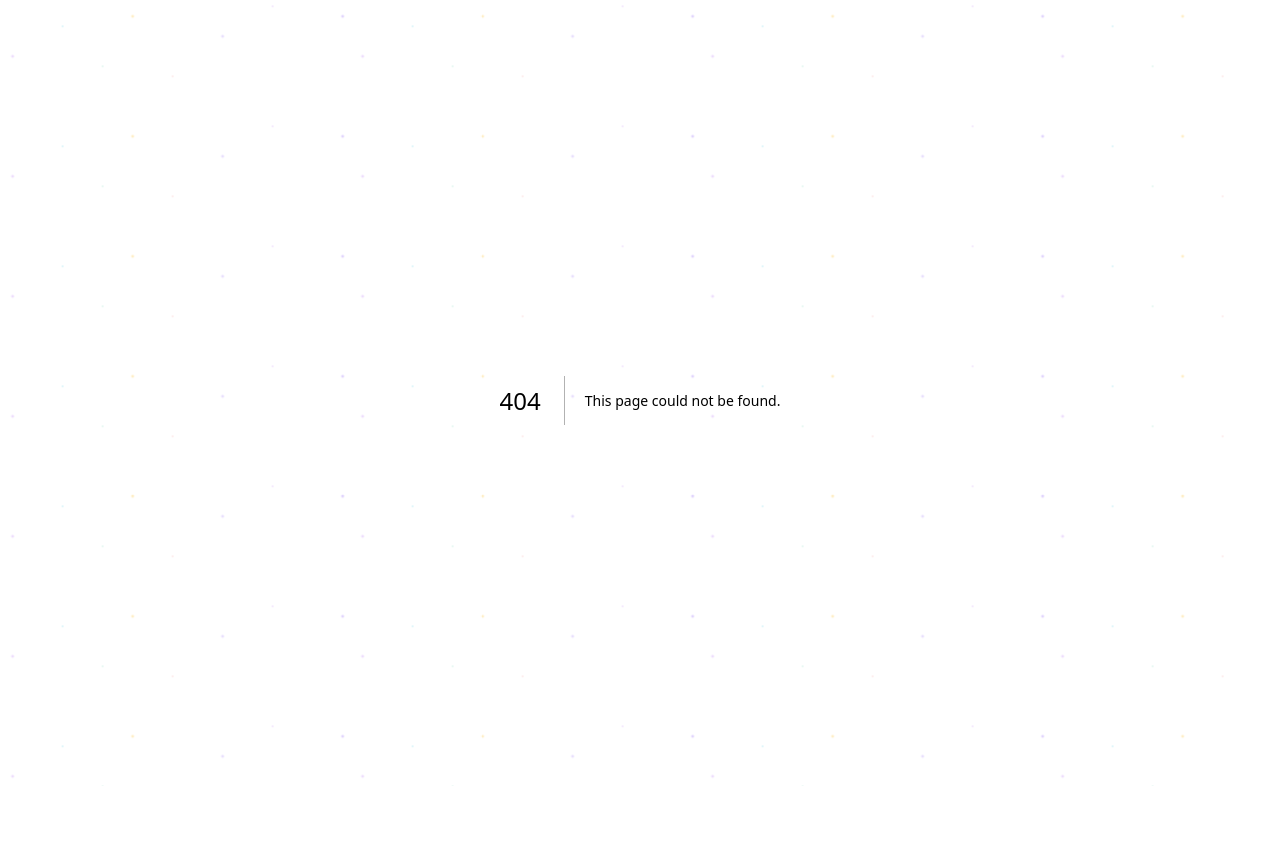
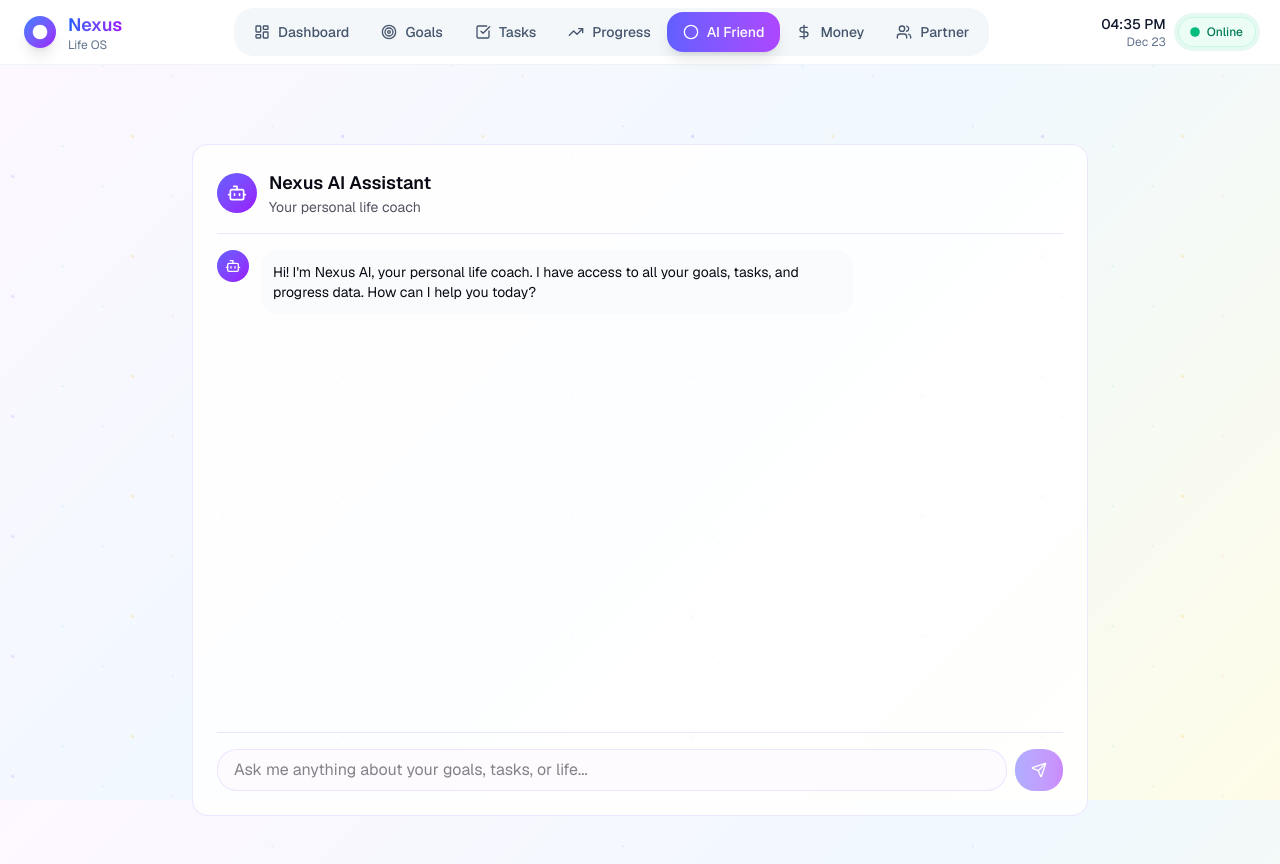
Before and after one commit to AnshTank/Life-OS, a Next.js app: page /ai in a window 1280 px wide. Before the commit this address had no page. Before the commit the page ends 800 px from the top, so only its background shows below. Built offline with nearby package versions, Linux system fonts and the light colour scheme.

Commit message:
feat: add AI Assistant with Google Gemini integration

```diff
--- /dev/null
+++ b/app/(app)/ai/page.tsx
@@ -0,0 +1,164 @@
+"use client"
+
+import { useState } from "react"
+import { motion } from "framer-motion"
+import { Send, Bot, User } from "lucide-react"
+
+interface Message {
+  id: string
+  text: string
+  sender: 'user' | 'ai'
+  timestamp: string
+}
+
+export default function AIPage() {
+  const [messages, setMessages] = useState<Message[]>([
+    {
+      id: '1',
+      text: "Hi! I'm Nexus AI, your personal life coach. I have access to all your goals, tasks, and progress data. How can I help you today?",
+      sender: 'ai',
+      timestamp: new Date().toISOString()
+    }
+  ])
+  const [input, setInput] = useState("")
+  const [isLoading, setIsLoading] = useState(false)
+
+  const sendMessage = async () => {
+    if (!input.trim()) return
+
+    const userMessage: Message = {
+      id: Date.now().toString(),
+      text: input,
+      sender: 'user',
+      timestamp: new Date().toISOString()
+    }
+
+    setMessages(prev => [...prev, userMessage])
+    setInput("")
+    setIsLoading(true)
+
+    try {
+      const response = await fetch('/api/ai/chat', {
+        method: 'POST',
+        headers: { 'Content-Type': 'application/json' },
+        body: JSON.stringify({
+          message: input,
+          context: {
+            currentGoals: 5,
+            completedTasks: 12,
+            activeLifeAreas: ['Health', 'Career', 'Relationships']
+          }
+        })
+      })
+
+      const data = await response.json()
+
+      const aiMessage: Message = {
+        id: (Date.now() + 1).toString(),
+        text: data.message,
+        sender: 'ai',
+        timestamp: data.timestamp
+      }
+
+      setMessages(prev => [...prev, aiMessage])
+    } catch (error) {
+      console.error('Failed to send message:', error)
+    } finally {
+      setIsLoading(false)
+    }
+  }
+
+  return (
+    <div className="min-h-screen pt-20 pb-6 px-6">
+      <div className="max-w-4xl mx-auto">
+        <motion.div
+          initial={{ opacity: 0, y: 20 }}
+          animate={{ opacity: 1, y: 0 }}
+          className="glass rounded-2xl p-6 h-[calc(100vh-8rem)] flex flex-col"
+        >
+          {/* Header */}
+          <div className="flex items-center gap-3 pb-4 border-b border-border">
+            <div className="w-10 h-10 rounded-xl bg-gradient-to-br from-indigo-500 to-purple-600 flex items-center justify-center">
+              <Bot className="w-5 h-5 text-white" />
+            </div>
+            <div>
+              <h1 className="text-lg font-semibold">Nexus AI Assistant</h1>
+              <p className="text-sm text-muted-foreground">Your personal life coach</p>
+            </div>
+          </div>
+
+          {/* Messages */}
+          <div className="flex-1 overflow-y-auto py-4 space-y-4">
+            {messages.map((message) => (
+              <motion.div
+                key={message.id}
+                initial={{ opacity: 0, y: 10 }}
+                animate={{ opacity: 1, y: 0 }}
+                className={`flex gap-3 ${message.sender === 'user' ? 'justify-end' : 'justify-start'}`}
+              >
+                {message.sender === 'ai' && (
+                  <div className="w-8 h-8 rounded-full bg-gradient-to-br from-indigo-500 to-purple-600 flex items-center justify-center flex-shrink-0">
+                    <Bot className="w-4 h-4 text-white" />
+                  </div>
+                )}
+
+                <div className={`max-w-[70%] p-3 rounded-2xl ${
+                  message.sender === 'user'
+                    ? 'bg-gradient-to-r from-indigo-500 to-purple-600 text-white'
+                    : 'bg-muted'
+                }`}>
+                  <p className="text-sm">{message.text}</p>
+                </div>
+
+                {message.sender === 'user' && (
+                  <div className="w-8 h-8 rounded-full bg-gradient-to-br from-blue-500 to-cyan-500 flex items-center justify-center flex-shrink-0">
+                    <User className="w-4 h-4 text-white" />
+                  </div>
+                )}
+              </motion.div>
+            ))}
+
+            {isLoading && (
+              <motion.div
+                initial={{ opacity: 0 }}
+                animate={{ opacity: 1 }}
+                className="flex gap-3"
+              >
+                <div className="w-8 h-8 rounded-full bg-gradient-to-br from-indigo-500 to-purple-600 flex items-center justify-center">
+                  <Bot className="w-4 h-4 text-white" />
+                </div>
+                <div className="bg-muted p-3 rounded-2xl">
+                  <div className="flex gap-1">
+                    <div className="w-2 h-2 bg-muted-foreground rounded-full animate-bounce" />
+                    <div className="w-2 h-2 bg-muted-foreground rounded-full animate-bounce" style={{ animationDelay: '0.1s' }} />
+                    <div className="w-2 h-2 bg-muted-foreground rounded-full animate-bounce" style={{ animationDelay: '0.2s' }} />
+                  </div>
+                </div>
+              </motion.div>
+            )}
+          </div>
+
+          {/* Input */}
+          <div className="flex gap-2 pt-4 border-t border-border">
+            <input
+              type="text"
+              value={input}
+              onChange={(e) => setInput(e.target.value)}
+              onKeyPress={(e) => e.key === 'Enter' && sendMessage()}
+              placeholder="Ask me anything about your goals, tasks, or life..."
+              className="flex-1 px-4 py-2 rounded-xl border border-border bg-background focus:outline-none focus:ring-2 focus:ring-primary"
+              disabled={isLoading}
+            />
+            <button
+              onClick={sendMessage}
+              disabled={isLoading || !input.trim()}
+              className="px-4 py-2 bg-gradient-to-r from-indigo-500 to-purple-600 text-white rounded-xl hover:opacity-90 disabled:opacity-50 transition-opacity"
+            >
+              <Send className="w-4 h-4" />
+            </button>
+          </div>
+        </motion.div>
+      </div>
+    </div>
+  )
+}
--- /dev/null
+++ b/app/api/ai/chat/route.ts
@@ -0,0 +1,39 @@
+import { GoogleGenerativeAI } from '@google/generative-ai'
+import { NextRequest, NextResponse } from 'next/server'
+
+const genAI = new GoogleGenerativeAI(process.env.GOOGLE_GEMINI_API_KEY!)
+
+export async function POST(request: NextRequest) {
+  try {
+    const { message, context } = await request.json()
+
+    const model = genAI.getGenerativeModel({ model: 'gemini-pro' })
+
+    const systemPrompt = `You are Nexus AI, a personal life coach and assistant for the Nexus Life OS app.
+    You have access to the user's goals, tasks, progress, and life data. Be encouraging, insightful, and actionable.
+
+    User Context: ${JSON.stringify(context, null, 2)}
+
+    Respond in a friendly, motivational tone. Keep responses concise but helpful.`
+
+    const result = await model.generateContent([
+      { text: systemPrompt },
+      { text: `User message: ${message}` }
+    ])
+
+    const response = await result.response
+    const text = response.text()
+
+    return NextResponse.json({
+      message: text,
+      timestamp: new Date().toISOString()
+    })
+
+  } catch (error) {
+    console.error('AI Assistant Error:', error)
+    return NextResponse.json(
+      { error: 'Failed to process AI request' },
+      { status: 500 }
+    )
+  }
+}
--- a/components/universe-navigator.tsx
+++ b/components/universe-navigator.tsx
@@ -22,6 +22,7 @@ export function UniverseNavigator() {
     { href: "/goals", label: "Goals", icon: Target, color: "from-purple-500 to-pink-500" },
     { href: "/tasks", label: "Tasks", icon: CheckSquare, color: "from-green-500 to-emerald-500" },
     { href: "/progress", label: "Progress", icon: TrendingUp, color: "from-orange-500 to-red-500" },
+    { href: "/ai", label: "AI Friend", icon: Circle, color: "from-indigo-500 to-purple-500" },
     { href: "/money", label: "Money", icon: DollarSign, color: "from-yellow-500 to-amber-500" },
     { href: "/partner", label: "Partner", icon: Users, color: "from-rose-500 to-pink-500" },
   ]
--- a/package.json
+++ b/package.json
@@ -10,6 +10,7 @@
   },
   "dependencies": {
     "@aws-sdk/credential-providers": "latest",
+    "@google/generative-ai": "^0.24.1",
     "@hookform/resolvers": "^3.10.0",
     "@mongodb-js/zstd": "latest",
     "@radix-ui/react-accordion": "1.2.2",
@@ -56,6 +57,7 @@
     "mongodb": "7.0.0",
     "mongodb-client-encryption": "latest",
     "next": "16.0.10",
+    "next-auth": "^4.24.13",
     "next-themes": "^0.4.6",
     "react": "19.2.0",
     "react-day-picker": "9.8.0",
```
Also changed, not shown: 1 other file (tests, documents, lock files or other folders).
